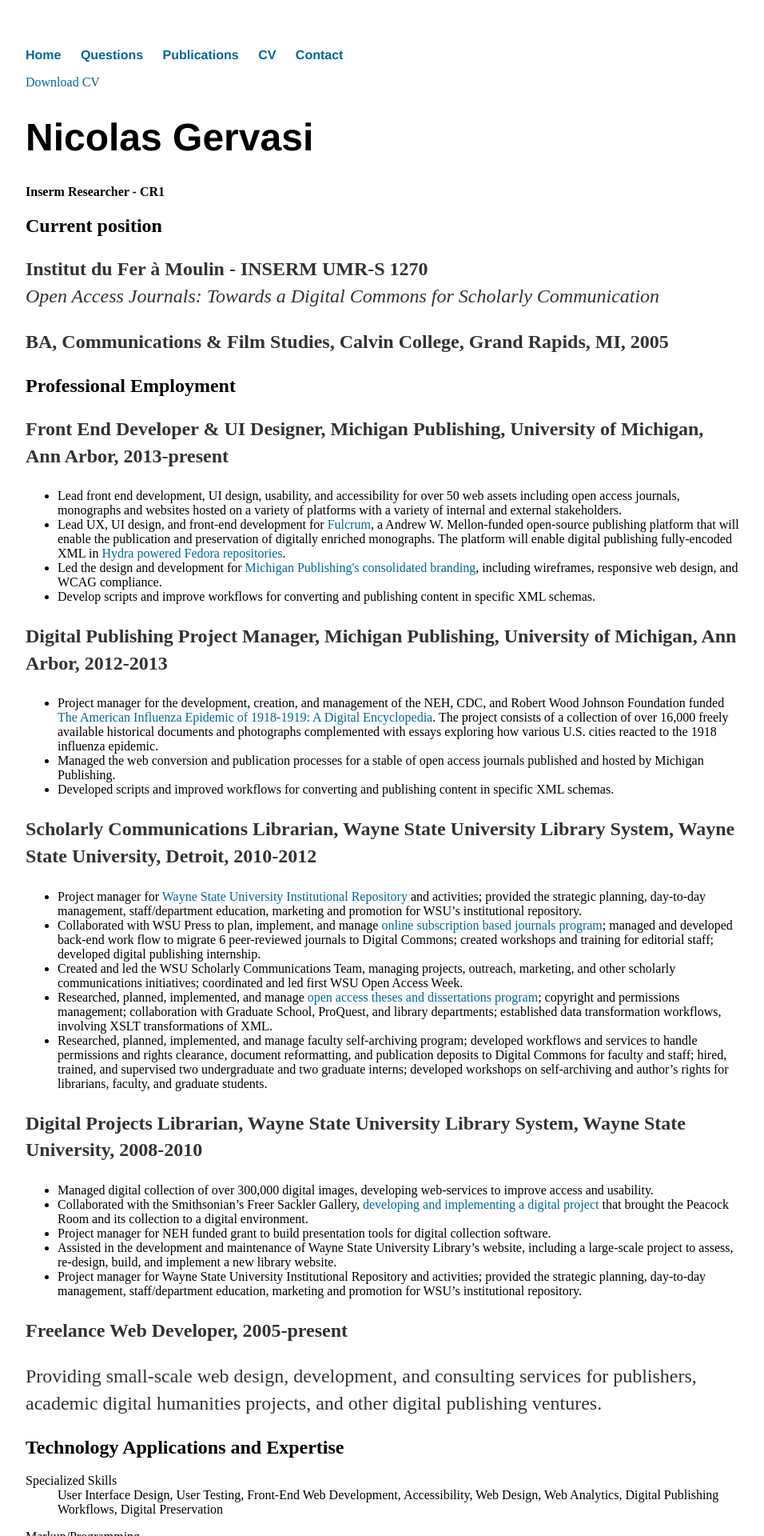
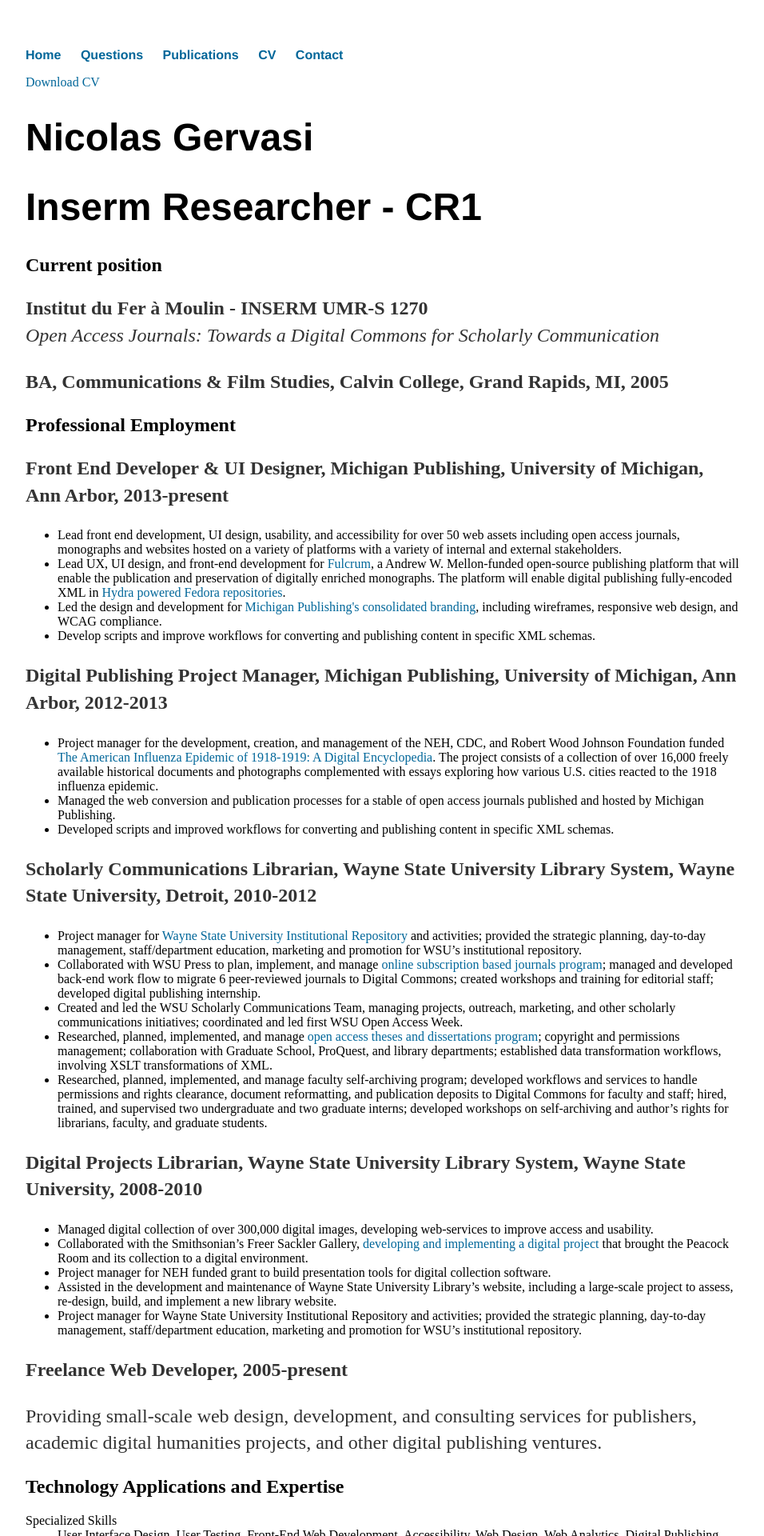
Before and after one commit to nicolasgervasi/nicolasgervasi.github.io, a Jekyll site: the page built from cv/index.html, in a window 1280 px wide. Shown: the top 1920 px of the page at 80% size, without its empty margins (160-1116 px from the left). Built offline with Jekyll 4.4.1, drawn with Linux system fonts in a browser that asks for light colours.

```diff
--- a/cv/index.html
+++ b/cv/index.html
@@ -13,7 +13,7 @@ description: CV Nicolas Gervasi.
 				<div itemscope itemtype="http://data-vocabulary.org/Person">
 				<span itemprop="name"><h1>Nicolas Gervasi</h1></span>
 
-				<strong>Inserm Researcher - CR1</strong>
+				<h1>Inserm Researcher - CR1</h1>
 				</div>
 
 				<h2>Current position</h2>
```
